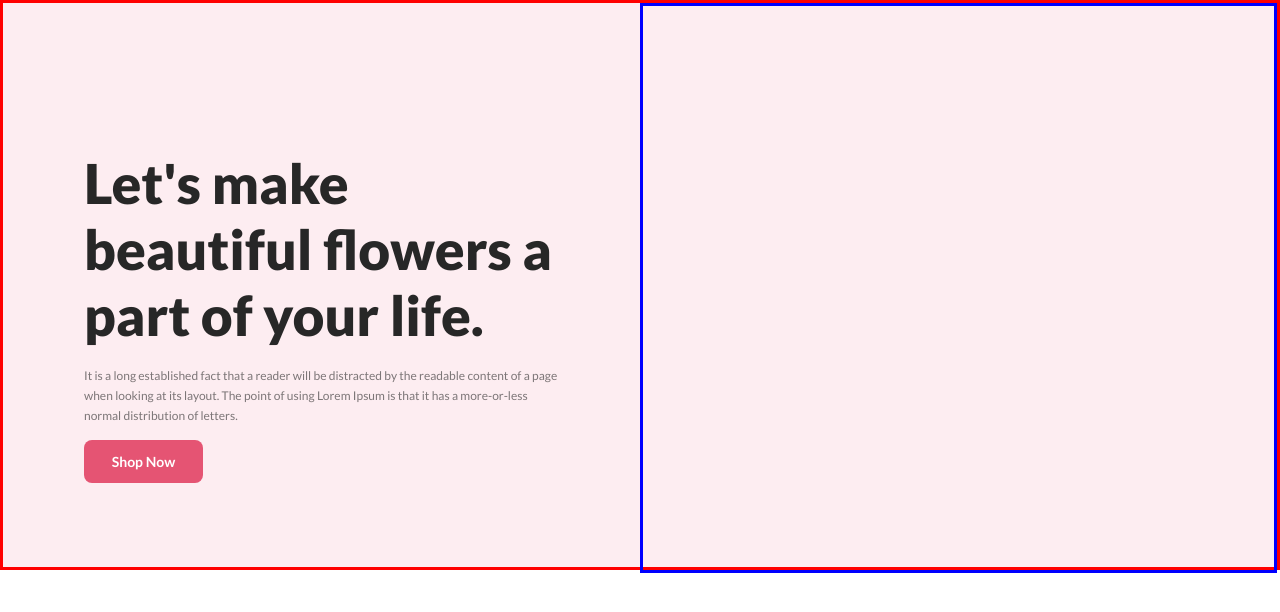
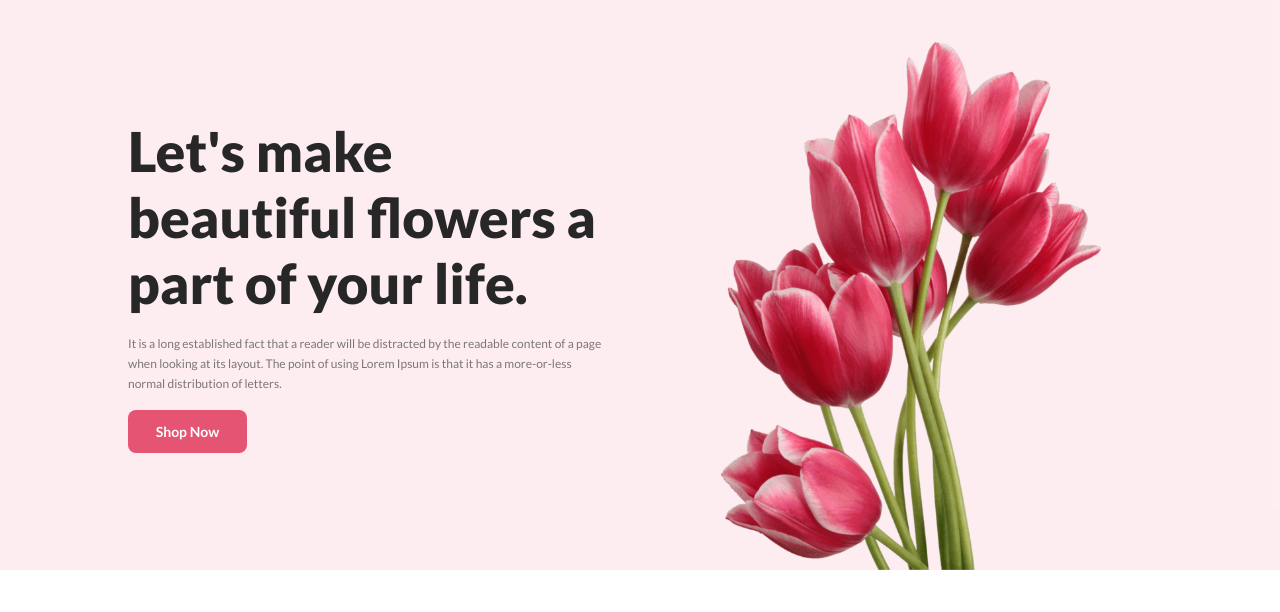
Before and after one commit to farahsamsi/flower-shop-hw, a plain HTML site: page index.html in a window 1280 px wide. Drawn offline with Linux system fonts and the light colour scheme.

Commit message:
banner added

```diff
--- a/index.html
+++ b/index.html
@@ -11,14 +11,18 @@
 <body>
     <header>
         <div class="banner-container">
-            <div class="banner-text-container">
-                <h1 class="banner-title">Let's make beautiful flowers a part of your life.</h1>
-                <p class="section-description">It is a long established fact that a reader will be distracted by the readable content of a page when looking at its layout. The point of using Lorem Ipsum is that it has a more-or-less normal distribution of letters.</p>
-                <button class="primary-btn">Shop Now</button>
+            <div class="banner-content">
+                <div class="banner-text-container">
+                    <h1 class="banner-title">Let's make beautiful flowers a part of your life.</h1>
+                    <p class="section-description">It is a long established fact that a reader will be distracted by the readable content of a page when looking at its layout. The point of using Lorem Ipsum is that it has a more-or-less normal distribution of letters.</p>
+                    <button class="primary-btn">Shop Now</button>
+                </div>
+                <div class="banner-image-container">
+                    <img src="images/banner-image.png" alt="">
+                </div>
             </div>
-            <div class="banner-image-container">
 
-            </div>
+
         </div>
     </header>
 
--- a/styles/styles.css
+++ b/styles/styles.css
@@ -28,6 +28,8 @@ body{
 .primary-btn{
     width: 119px;
     height: 43px;
+    /* max-width: 119px;
+    max-height: 43px; */
     border-radius: 8px;
     background: rgb(229, 84, 115);
     color: rgb(255, 255, 255);
@@ -38,6 +40,8 @@ body{
     letter-spacing: 0%;
     text-align: center;
     border: none;
+    cursor: pointer;
+        margin-top: 16px;
 }
 
 .text-left{
@@ -55,24 +59,35 @@ body{
 .banner-container{
     max-width: 1420px;
     height: 570px;
-    border: 3px solid red;
+    gap: 70px;
+    background: rgba(229, 84, 115, 0.1);
+    /* border: 3px solid red; */
+}
+
+.banner-content{
     display: flex;
-    background: rgba(229, 84, 115, 0.1);
+    width: 80%;
+    margin: 0 auto;
+    gap: 60px;
 }
 
 .banner-text-container{
-    /* width: 50%;
-    height: 570px; */
+    width: 50%;
+    height: 570px;
+    display: flex;
+    flex-direction: column;
+    justify-content: center;
     /* border: 3px solid green; */
-    width: 475px;
-    height: 340px;
-    margin: 147px auto;
+
+
 }
 
 .banner-image-container{
     width: 50%;
     height: 570px;
-    border: 3px solid blue;
+    display: flex;
+    justify-content: center;
+    /* border: 3px solid blue; */
 }
 
 .banner-title{
@@ -85,6 +100,7 @@ body{
     text-align: left;
 }
 
-.banner-container .section-description{
-    margin-bottom: 14px;
+.banner-image-container img{
+    padding-top: 40px;
+    /* border: 4px solid; */
 }
```
Also changed, not shown: images/Group 57.png (added), images/Group 58.png (added), images/Group 59.png (added), images/banner-image.png (added), images/featured1.png (added), images/featured2.png (added), images/featured3.png (added), images/insta1.png (added), images/insta2.png (added), images/insta3.png (added), images/insta4.png (added), images/latest-deals-bg.png (added), images/sale-0ff.png (added), 1 other file.
